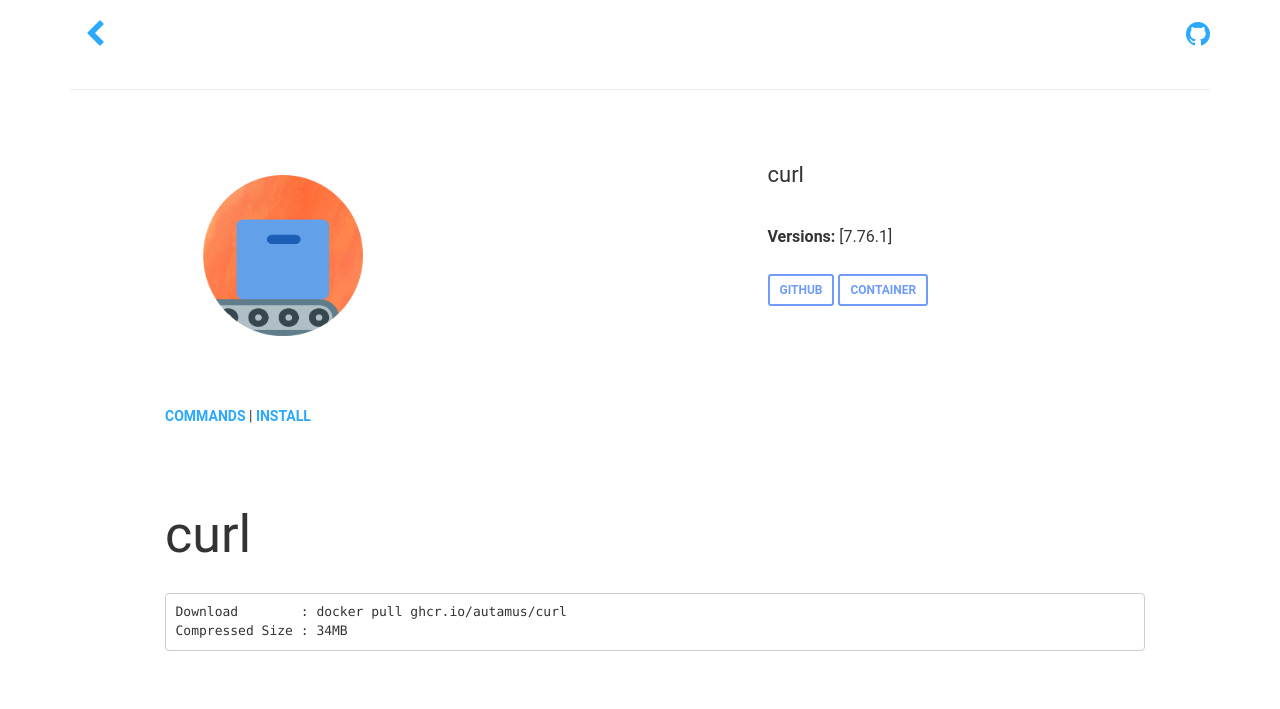
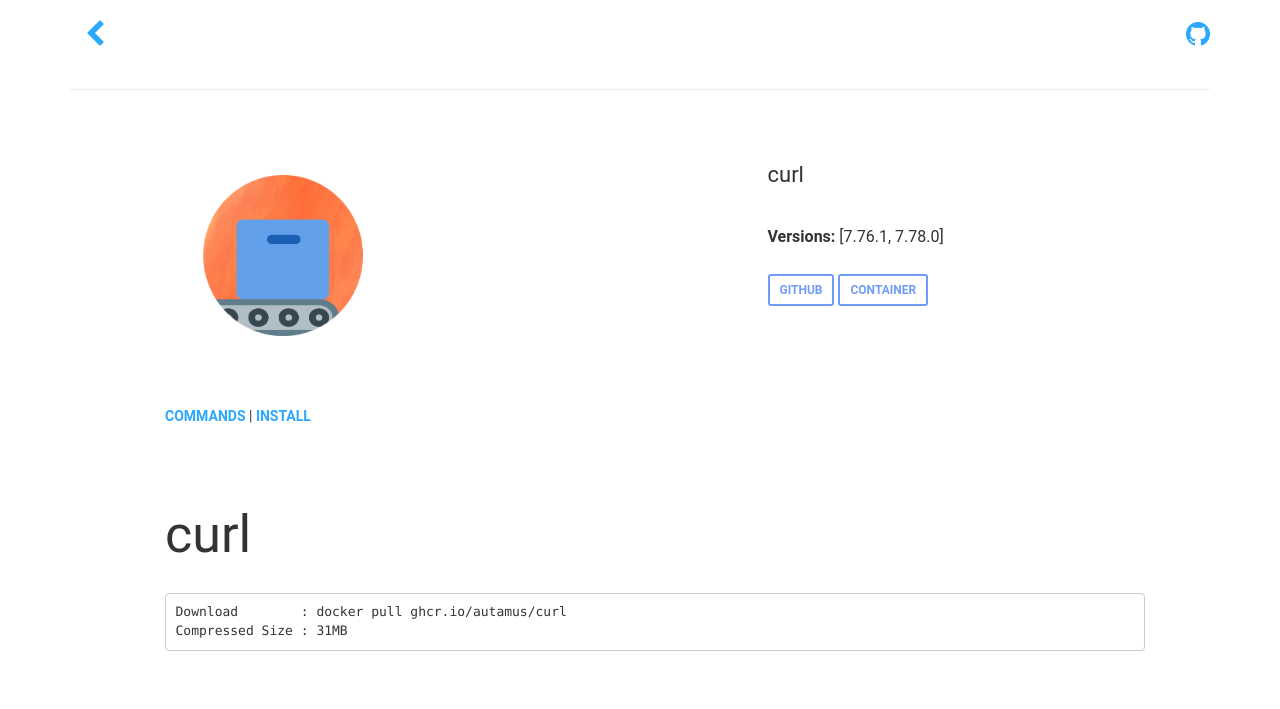
Before and after one commit to autamus/registry, a Jekyll site: the page built from _library/curl.md, in a window 1280 px wide. Shown: the top 709 px of the page. Built offline with Jekyll 4.4.1, drawn with Linux system fonts in a browser that asks for light colours; nearby versions of some CDN libraries.

Commit message:
Update curl to 7.78.0 at 2021-08-25 05:32:09.530267573 +0000 UTC m=+1.029309902

````diff
--- a/_library/curl.md
+++ b/_library/curl.md
@@ -4,8 +4,9 @@
 github: https://github.com/autamus/registry/blob/main/containers/c/curl/spack.yaml
 versions:
 - 7.76.1
-updated_at: 2021-05-26T04:45:56.891309529Z
-size: 34MB
+- 7.78.0
+updated_at: 2021-08-25T05:32:09.52983787Z
+size: 31MB
 description: cURL is an open source command line tool and library for transferring
   data with URL syntax
 container_url: https://github.com/orgs/autamus/packages/container/package/curl
@@ -14,7 +15,7 @@
 # curl
 ```bash
 Download        : docker pull ghcr.io/autamus/curl
-Compressed Size : 34MB
+Compressed Size : 31MB
 ```
 
 ## Description
````
